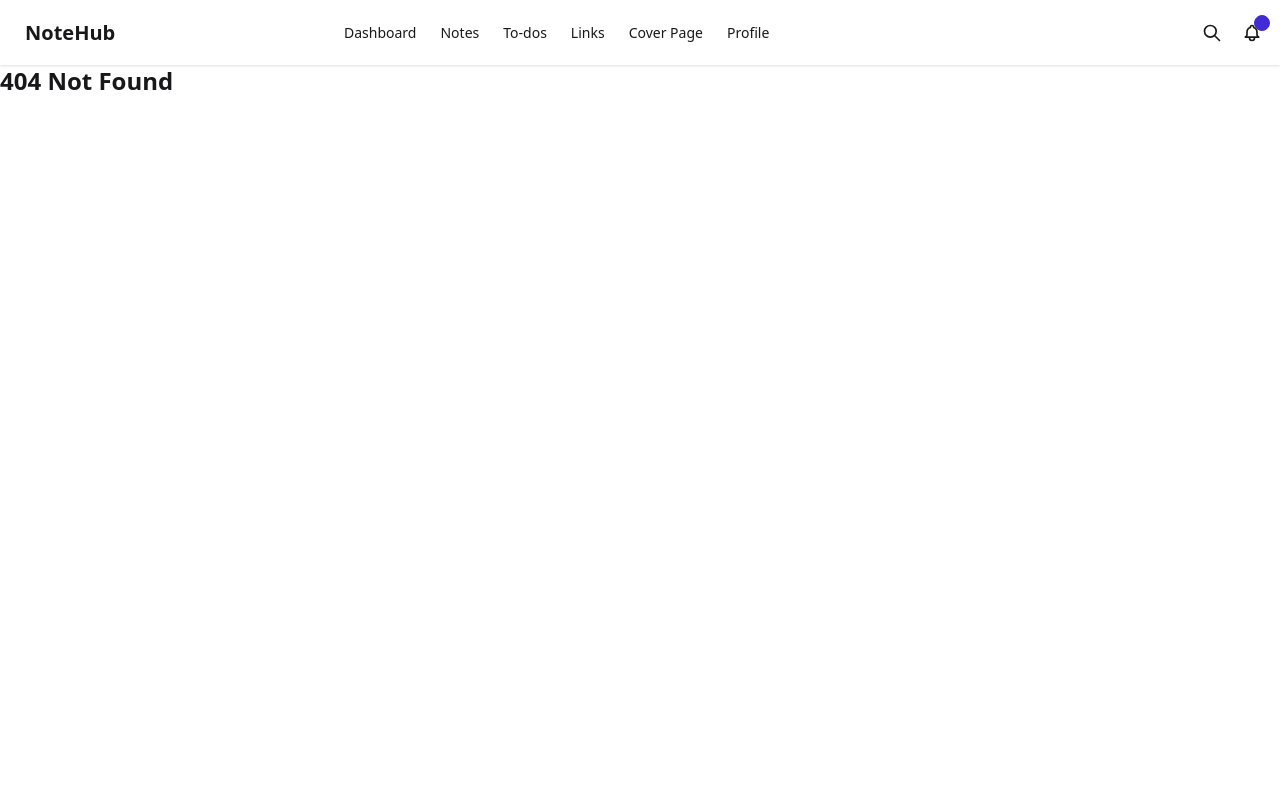
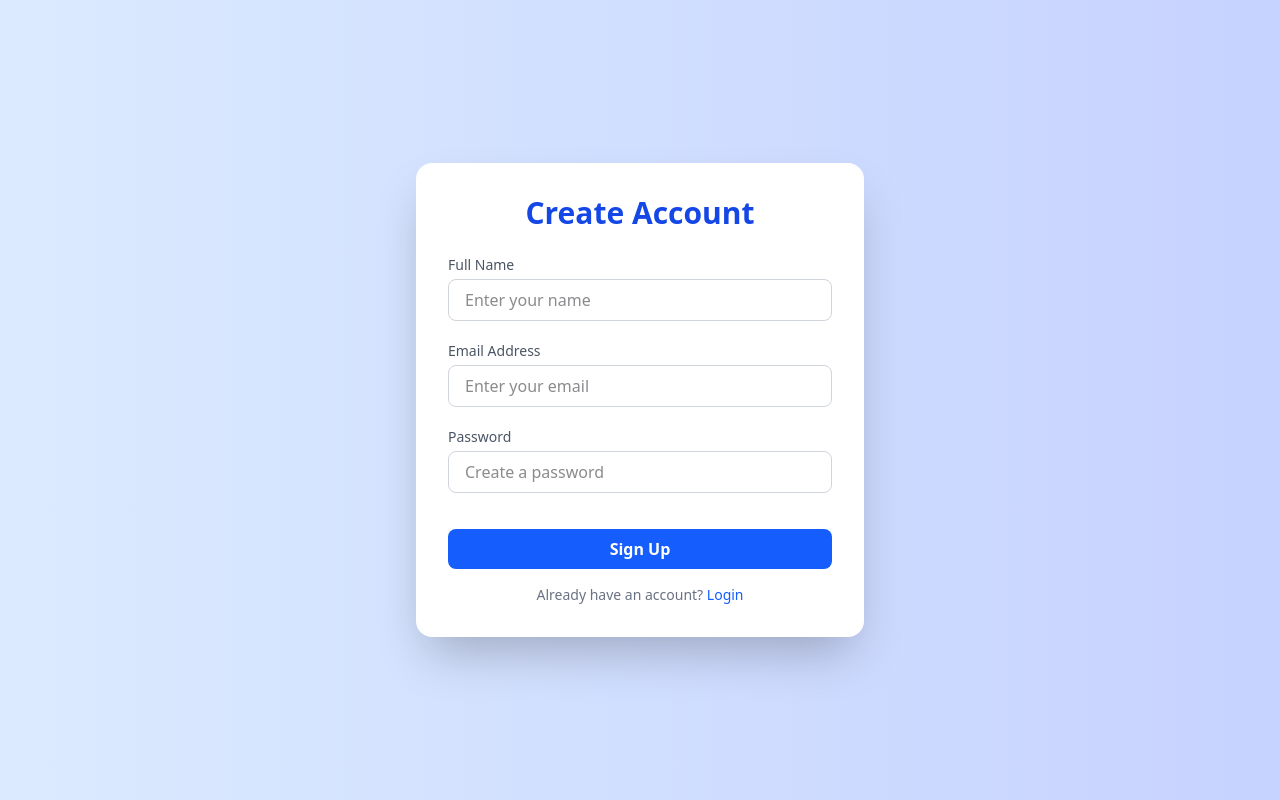
Before and after one commit to MottuqeBrid/notehub-clint, a React (Vite) app: page /signup in a window 1280 px wide. Before the commit this address had no page. Built offline with nearby package versions, Linux system fonts and the light colour scheme.

Commit message:
feat: Implement SignupPage component and add navigation links in Navbar

```diff
--- a/src/components/CoverPage/CoverPage.jsx
+++ b/src/components/CoverPage/CoverPage.jsx
@@ -8,20 +8,19 @@ export default function CoverPageGenerator() {
   const navigate = useNavigate();
 
   const [formData, setFormData] = useState({
-    title:
-      "Exploring BLUE and analysing last 5 years questions of term final examination of simple and multiple regression",
-    courseTitle: "Regression Analysis-I",
+    title: "",
+    courseTitle: "",
     section: "Both",
-    courseCode: "0542 20 stat 2203",
-    studentName: "Md. Mottuqe Brid",
-    studentId: "232026",
+    courseCode: "",
+    studentName: "",
+    studentId: "",
     year: "2",
     term: "2",
     teacherName: "Abdur Rahman",
     studentDiscipline: "Statistics",
     teacherDiscipline: "Statistics",
     degree: "Lecturer",
-    date: "2025-05-08",
+    date: "2025-05-28",
     studentInstitute: "Khulna University, Khulna",
     teacherInstitute: "Khulna University, Khulna",
     coverType: "Assignment",
--- a/src/components/Navbar/Navbar.jsx
+++ b/src/components/Navbar/Navbar.jsx
@@ -84,6 +84,14 @@ const Navbar = () => {
             </svg>
           </Link>
         )}
+        <div className="flex gap-2">
+          <Link to="/signup" className="btn btn-primary">
+            Sign Up
+          </Link>
+          <Link to="/login" className="btn btn-primary">
+            Login
+          </Link>
+        </div>
         <button className="btn btn-ghost btn-circle">
           <div className="indicator">
             <svg
--- /dev/null
+++ b/src/components/SignupPage/SignupPage.jsx
@@ -0,0 +1,147 @@
+// eslint-disable-next-line no-unused-vars
+import { motion } from "framer-motion";
+import { Link } from "react-router";
+import { useState } from "react";
+
+export default function SignupPage() {
+  const [formData, setFormData] = useState({
+    name: "",
+    email: "",
+    password: "",
+  });
+
+  const [errors, setErrors] = useState({});
+  const [submitted, setSubmitted] = useState(false);
+
+  const handleChange = (e) => {
+    setFormData({ ...formData, [e.target.name]: e.target.value });
+    setErrors({ ...errors, [e.target.name]: "" });
+  };
+
+  const validate = () => {
+    const newErrors = {};
+    if (!formData.name.trim()) newErrors.name = "Name is required";
+    if (!formData.email.trim()) newErrors.email = "Email is required";
+    if (!formData.password) {
+      newErrors.password = "Password is required";
+    } else if (formData.password.length < 6) {
+      newErrors.password = "Password must be at least 6 characters";
+    } else if (!/[A-Z]/.test(formData.password)) {
+      newErrors.password =
+        "Password must include at least one uppercase letter";
+    } else if (!/[a-z]/.test(formData.password)) {
+      newErrors.password =
+        "Password must include at least one lowercase letter";
+    } else if (!/[0-9]/.test(formData.password)) {
+      newErrors.password = "Password must include at least one number";
+    }
+
+    return newErrors;
+  };
+
+  const handleSubmit = (e) => {
+    e.preventDefault();
+    const validationErrors = validate();
+    if (Object.keys(validationErrors).length > 0) {
+      setErrors(validationErrors);
+      setSubmitted(false);
+    } else {
+      console.log("Form submitted:", formData);
+      setSubmitted(true);
+    }
+  };
+
+  return (
+    <div className="min-h-screen flex items-center justify-center bg-gradient-to-r from-blue-100 to-indigo-200 p-4">
+      <motion.div
+        initial={{ opacity: 0, scale: 0.8, y: 50 }}
+        animate={{ opacity: 1, scale: 1, y: 0 }}
+        transition={{ duration: 0.5 }}
+        className="bg-white rounded-2xl shadow-2xl p-8 w-full max-w-md"
+      >
+        <h2 className="text-3xl font-bold text-center text-blue-700 mb-6">
+          Create Account
+        </h2>
+        <form onSubmit={handleSubmit} className="space-y-5">
+          {/* Name */}
+          <div>
+            <label className="block mb-1 text-sm font-medium text-gray-600">
+              Full Name
+            </label>
+            <input
+              type="text"
+              name="name"
+              value={formData.name}
+              onChange={handleChange}
+              className="w-full px-4 py-2 border border-gray-300 rounded-lg focus:ring-2 focus:ring-blue-500 outline-none"
+              placeholder="Enter your name"
+            />
+            {errors.name && (
+              <p className="text-sm text-red-500 mt-1">{errors.name}</p>
+            )}
+          </div>
+
+          {/* Email */}
+          <div>
+            <label className="block mb-1 text-sm font-medium text-gray-600">
+              Email Address
+            </label>
+            <input
+              type="email"
+              name="email"
+              value={formData.email}
+              onChange={handleChange}
+              className="w-full px-4 py-2 border border-gray-300 rounded-lg focus:ring-2 focus:ring-blue-500 outline-none"
+              placeholder="Enter your email"
+            />
+            {errors.email && (
+              <p className="text-sm text-red-500 mt-1">{errors.email}</p>
+            )}
+          </div>
+
+          {/* Password */}
+          <div>
+            <label className="block mb-1 text-sm font-medium text-gray-600">
+              Password
+            </label>
+            <input
+              type="password"
+              name="password"
+              value={formData.password}
+              onChange={handleChange}
+              className="w-full px-4 py-2 border border-gray-300 rounded-lg focus:ring-2 focus:ring-blue-500 outline-none"
+              placeholder="Create a password"
+            />
+            {errors.password && (
+              <p className="text-sm text-red-500 mt-1">{errors.password}</p>
+            )}
+          </div>
+
+          {/* Submit Button */}
+          <motion.button
+            whileHover={{ scale: 1.05 }}
+            whileTap={{ scale: 0.95 }}
+            transition={{ type: "spring", stiffness: 300 }}
+            className="w-full bg-blue-600 text-white py-2 rounded-lg mt-4 font-semibold"
+            type="submit"
+          >
+            Sign Up
+          </motion.button>
+        </form>
+
+        {submitted && (
+          <p className="mt-4 text-green-600 text-center font-medium">
+            ✅ Signup successful!
+          </p>
+        )}
+
+        <p className="mt-4 text-center text-gray-500 text-sm">
+          Already have an account?{" "}
+          <Link to="/login" className="text-blue-600 hover:underline">
+            Login
+          </Link>
+        </p>
+      </motion.div>
+    </div>
+  );
+}
--- a/src/router/router.jsx
+++ b/src/router/router.jsx
@@ -12,6 +12,7 @@ import CoverPageGenerator from "../components/CoverPage/CoverPage";
 import DownloadForm from "./../lib/Test";
 import CoverLayout from "../components/Layout/CoverLayout";
 import CoverPageDownload from "../components/CoverPageDownload/CoverPageDownload";
+import SignupPage from "../components/SignupPage/SignupPage";
 
 export const router = createBrowserRouter([
   {
@@ -83,4 +84,8 @@ export const router = createBrowserRouter([
     path: "cover-page-generator",
     element: <CoverPageDownload />,
   },
+  {
+    path: "signup",
+    element: <SignupPage />,
+  },
 ]);
```
